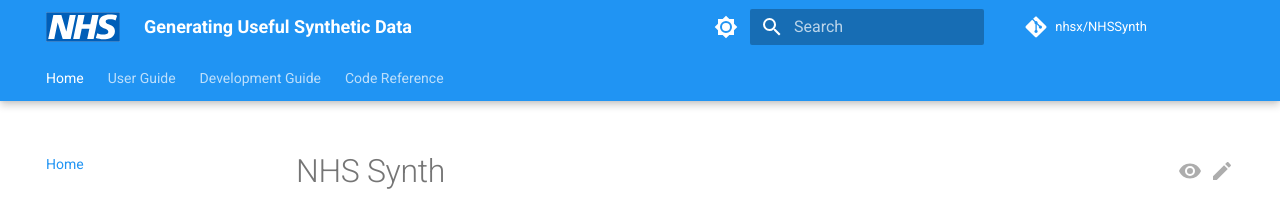
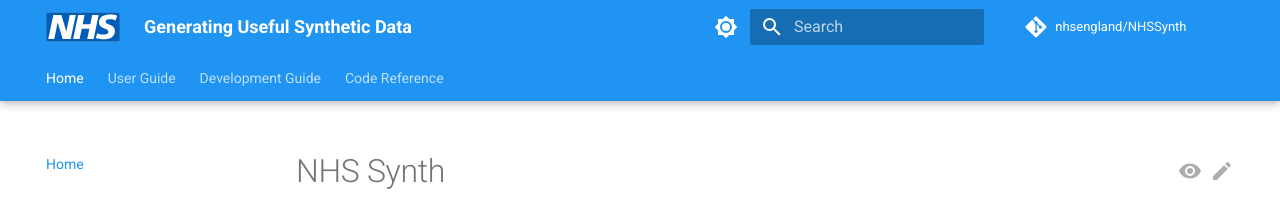
Before and after one commit to nhsengland/NHSSynth, an MkDocs documentation site: the page built from docs/index.md, in a window 1280 px wide. Shown: the top 211 px of the page. Built offline with MkDocs 1.6.1 and Material for MkDocs 9.7.7, drawn with Linux system fonts in a browser that asks for light colours; comment, search, counter and statistics services are not loaded.

Commit message:
Update mkdocs yml to reflect NHSE change

```diff
--- a/mkdocs.yml
+++ b/mkdocs.yml
@@ -1,7 +1,7 @@
 site_name: Generating Useful Synthetic Data
 site_description: A library for generating and evaluating synthetic data for the NHS
-repo_url: https://github.com/nhsx/NHSSynth
-repo_name: nhsx/NHSSynth
+repo_url: https://github.com/nhsengland/NHSSynth
+repo_name: nhsengland/NHSSynth
 edit_uri: edit/main/docs/
 
 nav:
```
